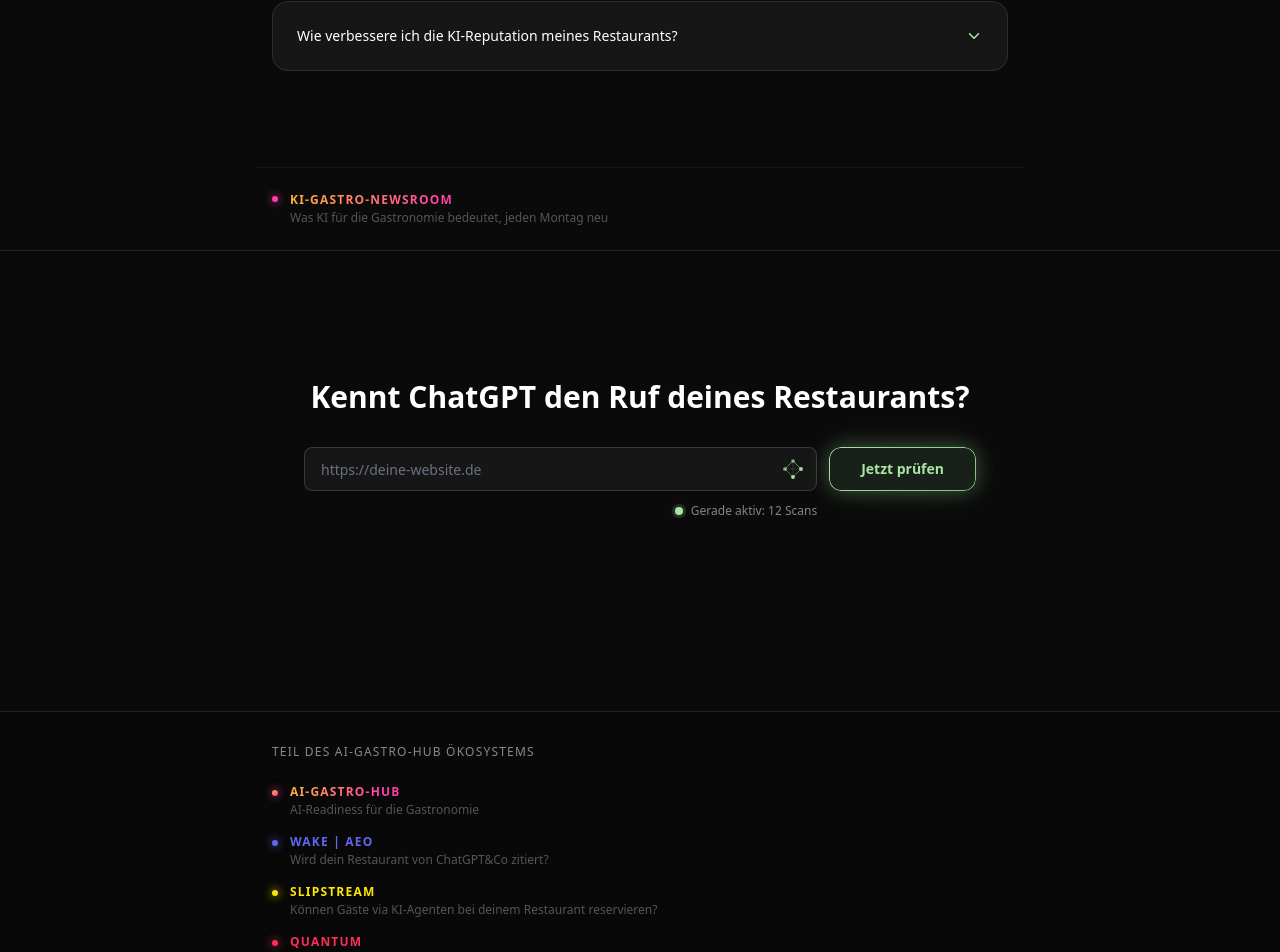
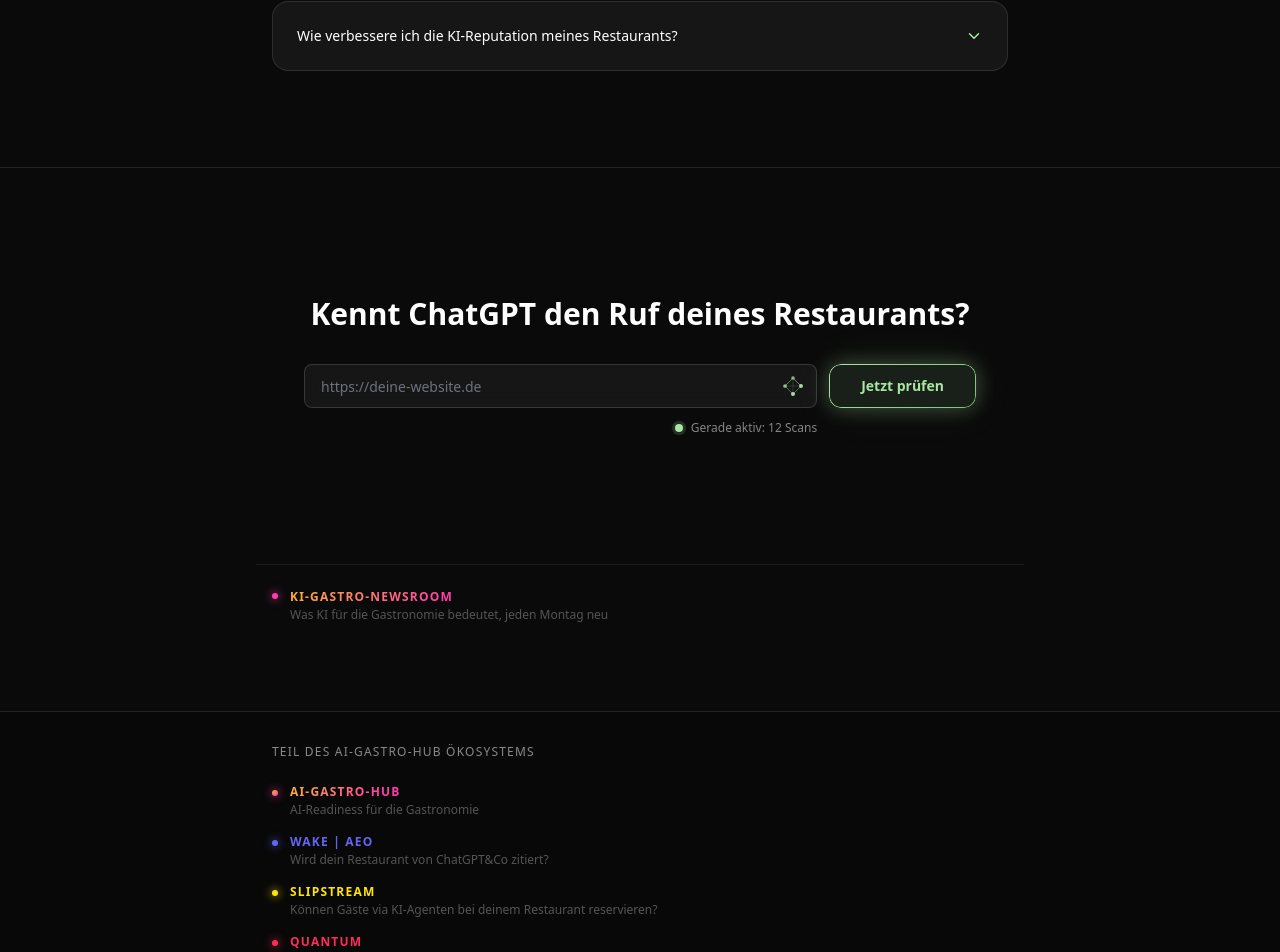
Before and after one commit to perspectivetwist/geo-gastro, a Next.js app: page / in a window 1280 px wide. Shown: the part 3232-4184 px from the top of the page. Built offline with nearby package versions, Linux system fonts and the light colour scheme; no server answers.

Commit message:
fix: Newsroom-Link in Footer verschoben (nach FOOTER CTA)
Co-Authored-By: Claude Opus 4.6 <noreply@anthropic.com>

```diff
--- a/app/page.tsx
+++ b/app/page.tsx
@@ -158,8 +158,16 @@ export default function Home() {
         <LandingFaq />
       </div>
 
+      {/* FOOTER CTA */}
+      <div className="border-t border-white/10 py-16 sm:py-32 px-4 text-center">
+        <h2 className="text-2xl sm:text-3xl font-bold text-white mb-8">
+          Kennt ChatGPT den Ruf deines Restaurants?
+        </h2>
+        <UrlInputForm />
+      </div>
+
       {/* Newsroom Link */}
-      <div className="max-w-3xl mx-auto px-4 py-6 border-t border-white/5">
+      <div className="max-w-3xl mx-auto px-4 py-6 border-t" style={{ borderColor: "rgba(255,255,255,0.07)" }}>
         <a href="https://ai-gastro-hub.vercel.app/newsroom" target="_blank" rel="noopener noreferrer" className="flex items-start gap-3 group">
           <div className="w-[6px] h-[6px] rounded-full flex-shrink-0 mt-1" style={{ background: "#FF3CAC", boxShadow: "0 0 8px 2px #FF3CAC66" }} />
           <div className="flex flex-col">
@@ -168,14 +176,6 @@ export default function Home() {
           </div>
         </a>
       </div>
-
-      {/* FOOTER CTA */}
-      <div className="border-t border-white/10 py-16 sm:py-32 px-4 text-center">
-        <h2 className="text-2xl sm:text-3xl font-bold text-white mb-8">
-          Kennt ChatGPT den Ruf deines Restaurants?
-        </h2>
-        <UrlInputForm />
-      </div>
     </main>
   )
 }
```
